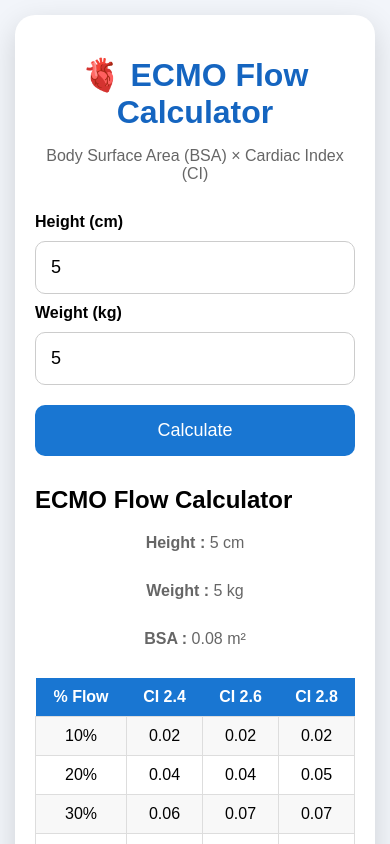
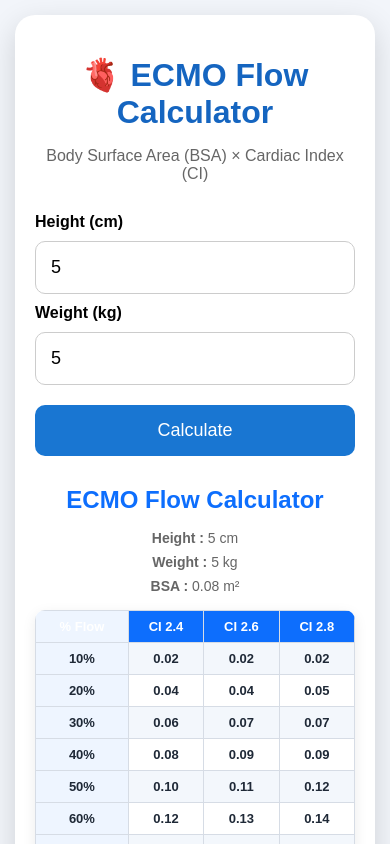
Before and after one commit to orzaeee-rgb/ecmo-flow-calculator, a website: page index.html in a window 390 px wide. Both pictures are taken after typing "5", "5" into the empty fields and a click on the button "Calculate". Shown: the top 844 px of the page. Drawn offline with Linux system fonts and the light colour scheme.

Commit message:
Fix printResult layout for printing and phone

```diff
--- a/style.css
+++ b/style.css
@@ -172,4 +172,121 @@ button:hover{
     size: A4 portrait;
     margin: 10mm;
   }
+
 }
+
+/* ตารางผลลัพธ์ ECMO */
+.result-table {
+  width: 100%;
+  margin-top: 16px;
+  border-collapse: collapse;
+  background: #ffffff;
+  font-size: 16px;
+  text-align: center;
+  overflow: hidden;
+  border-radius: 10px;
+  box-shadow: 0 4px 14px rgba(0, 0, 0, 0.08);
+}
+
+/* หัวตาราง */
+.result-table th {
+  background: #0d6efd;
+  color: white;
+  font-weight: 700;
+  padding: 12px 8px;
+  border: 1px solid #d6dce5;
+}
+
+/* ช่องข้อมูล */
+.result-table td {
+  padding: 11px 8px;
+  border: 1px solid #d6dce5;
+  font-weight: 600;
+  color: #1f2937;
+}
+
+/* สลับสีแต่ละแถว */
+.result-table tbody tr:nth-child(even) {
+  background: #f3f7fc;
+}
+
+/* เวลาเอาเมาส์ชี้ */
+.result-table tbody tr:hover {
+  background: #e5f0ff;
+}
+
+/* คอลัมน์เปอร์เซ็นต์ */
+.result-table th:first-child,
+.result-table td:first-child {
+  font-weight: 700;
+  background: #eef5ff;
+}
+
+/* หัวข้อผลลัพธ์ */
+#result h2 {
+  text-align: center;
+  color: #0d6efd;
+  margin-bottom: 16px;
+}
+
+/* Height, Weight, BSA */
+#result p {
+  font-size: 16px;
+  margin: 8px 0;
+  text-align: center;
+}
+
+@media (max-width: 600px) {
+  .result-table {
+    font-size: 13px;
+  }
+
+  .result-table th,
+  .result-table td {
+    padding: 8px 4px;
+  }
+
+  #result p {
+    font-size: 14px;
+  }
+}
+
+@media print {
+  .result-table {
+    width: 100% !important;
+    border-collapse: collapse !important;
+    box-shadow: none !important;
+    border-radius: 0 !important;
+    font-size: 12px !important;
+  }
+
+  .result-table th {
+    background: #e8eef7 !important;
+    color: black !important;
+    font-weight: bold !important;
+    border: 1px solid #555 !important;
+    padding: 7px !important;
+  }
+
+  .result-table td {
+    color: black !important;
+    border: 1px solid #555 !important;
+    padding: 7px !important;
+  }
+
+  .result-table tbody tr:nth-child(even) {
+    background: #f5f5f5 !important;
+  }
+
+  #result h2 {
+    color: black !important;
+    text-align: center !important;
+    font-size: 18px !important;
+  }
+
+  #result p {
+    color: black !important;
+    font-size: 13px !important;
+    text-align: center !important;
+  }
+}
```
